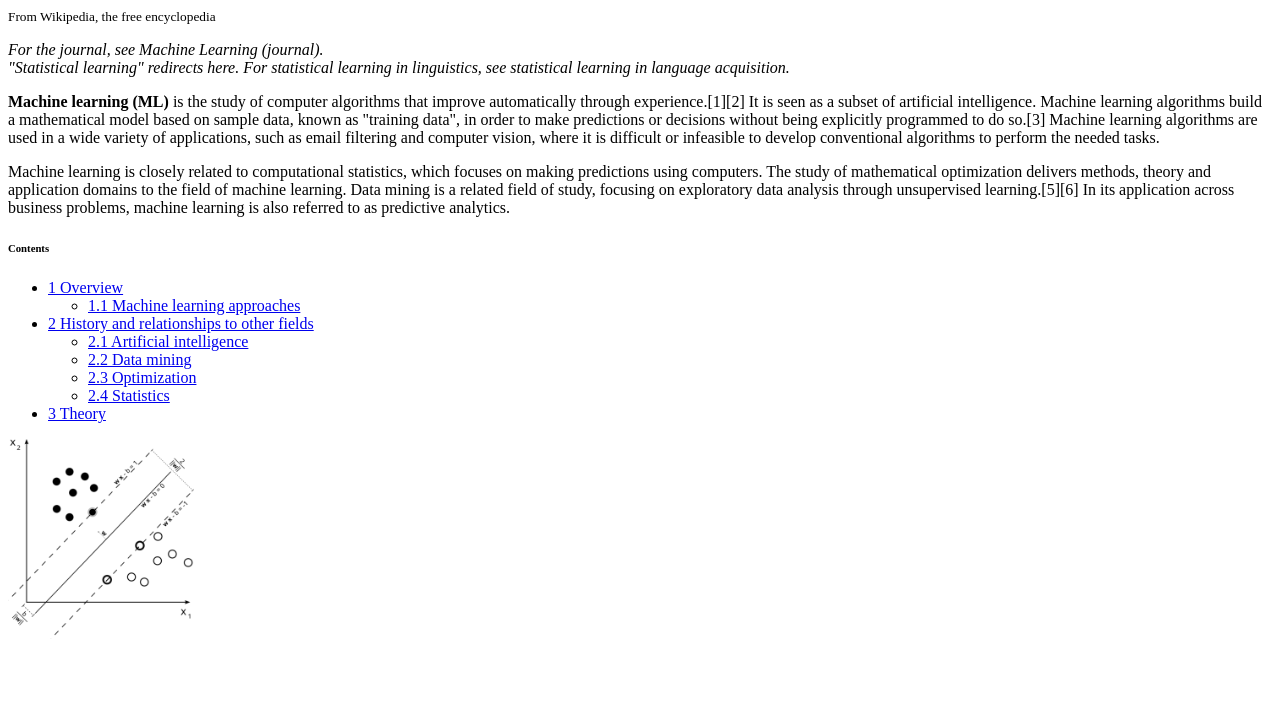
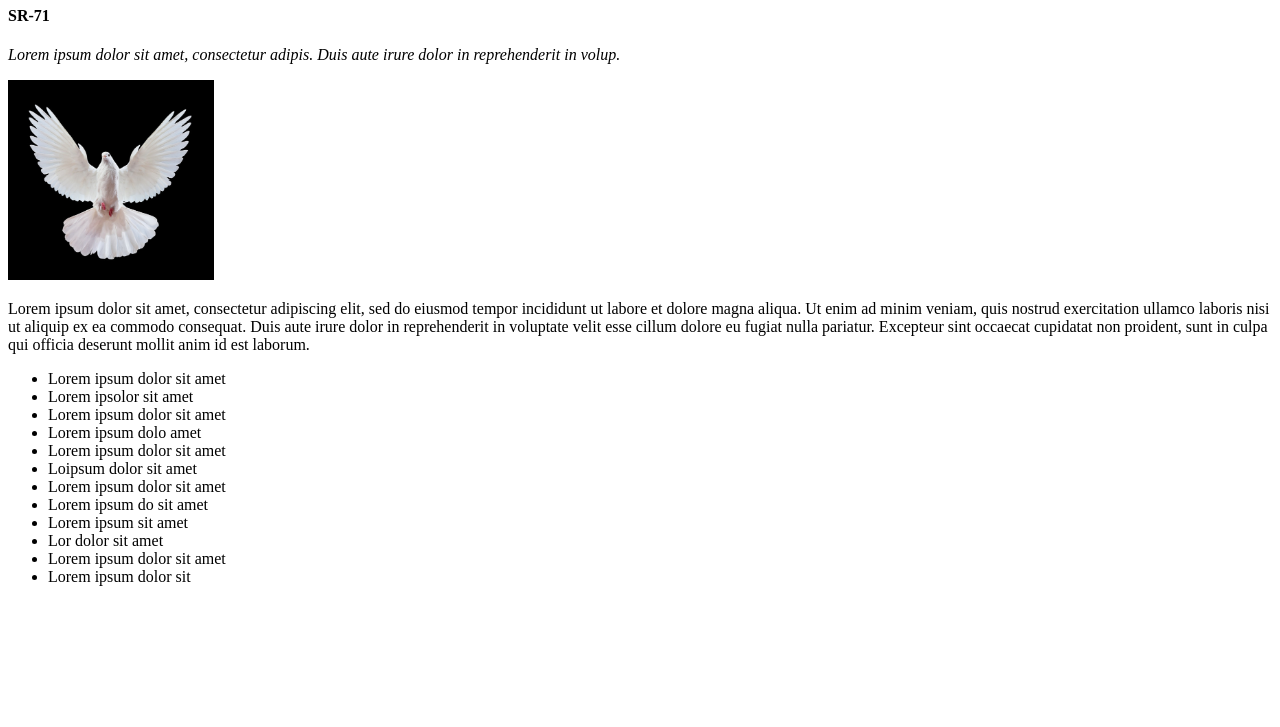
Before and after one commit to Anna790/Lesson2_freshkode, a plain HTML site: page index.html in a window 1280 px wide. Shown: the part 73-800 px from the top of the page. Drawn offline with Linux system fonts and the light colour scheme.

Commit message:
Homework arrticle [ver. 2]

```diff
--- a/index.html
+++ b/index.html
@@ -1,39 +1,30 @@
 <!DOCTYPE html>
 <html lang="en">
-    <head>
-        <meta charset="UTF-8">
-        <title>WIKI: Machine learning</title>
-    </head>
-    <body>
-            <h1>Machine learning</h1>
-            <small>From Wikipedia, the free encyclopedia</small>
+<head>
+    <meta charset="utf-8">
+    <title>Task</title>
+</head>
+<body>
+<h1>Lorem Ipsum</h1>
+<h4>SR-71</h4>
 
-            <p><i>For the journal, see Machine Learning (journal).<br/>
-                "Statistical learning" redirects here. For statistical learning in linguistics, see statistical learning in language acquisition.</i></p>
-            <p><b>Machine learning (ML)</b> is the study of computer algorithms that improve automatically through experience.[1][2] It is seen as a subset of artificial intelligence. Machine learning algorithms build a mathematical model based on sample data, known as "training data", in order to make predictions or decisions without being explicitly programmed to do so.[3] Machine learning algorithms are used in a wide variety of applications, such as email filtering and computer vision, where it is difficult or infeasible to develop conventional algorithms to perform the needed tasks.</p>
-           <p>Machine learning is closely related to computational statistics, which focuses on making predictions using computers. The study of mathematical optimization delivers methods, theory and application domains to the field of machine learning. Data mining is a related field of study, focusing on exploratory data analysis through unsupervised learning.[5][6] In its application across business problems, machine learning is also referred to as predictive analytics.
-           </p>
-            <p>
-            <h6>Contents</h6>
-            <ul>
-                <li><a href="#Overview">1 Overview</a>
-                    <ul>
-                        <li><a href="#Machine_learning_approaches">1.1 Machine learning approaches</a></li>
-                    </ul>
-                </li>
-                <li><a href="#History_and_relationships_to_other_fields">2 History and relationships to other fields</a>
-                    <ul>
-                        <li><a href="#Artificial_intelligence">2.1 Artificial intelligence</a></li>
-                        <li><a href="#Data_mining">2.2 Data mining</a></li>
-                        <li><a href="#Optimization">2.3 Optimization</a></li>
-                        <li><a href="#Statistics">2.4 Statistics</a></li>
-                    </ul>
-                </li>
-                <li><a href="#Theory">3 Theory</a></li>
-            </ul>
-            </p>
-            <img height="200px" src="images/001.png" alt="Image Alt">
-        </div>
+<p><i>Lorem ipsum dolor sit amet, consectetur adipis. Duis aute irure dolor in reprehenderit in volup.</i></p>
 
-    </body>
+<img src="images/bird.jpg" alt="bird" height="200">
+<p>Lorem ipsum dolor sit amet, consectetur adipiscing elit, sed do eiusmod tempor incididunt ut labore et dolore magna aliqua. Ut enim ad minim veniam, quis nostrud exercitation ullamco laboris nisi ut aliquip ex ea commodo consequat. Duis aute irure dolor in reprehenderit in voluptate velit esse cillum dolore eu fugiat nulla pariatur. Excepteur sint occaecat cupidatat non proident, sunt in culpa qui officia deserunt mollit anim id est laborum.</p>
+<ul>
+    <li>Lorem ipsum dolor sit amet</li>
+    <li>Lorem ipsolor sit amet</li>
+    <li>Lorem ipsum dolor sit amet</li>
+    <li>Lorem ipsum dolo amet</li>
+    <li>Lorem ipsum dolor sit amet</li>
+    <li>Loipsum dolor sit amet</li>
+    <li>Lorem ipsum dolor sit amet</li>
+    <li>Lorem ipsum do sit amet</li>
+    <li>Lorem ipsum sit amet</li>
+    <li>Lor dolor sit amet</li>
+    <li>Lorem ipsum dolor sit amet</li>
+    <li>Lorem ipsum dolor sit</li>
+</ul>
+</body>
 </html>
```
Also changed, not shown: images/bird.jpg (added).
